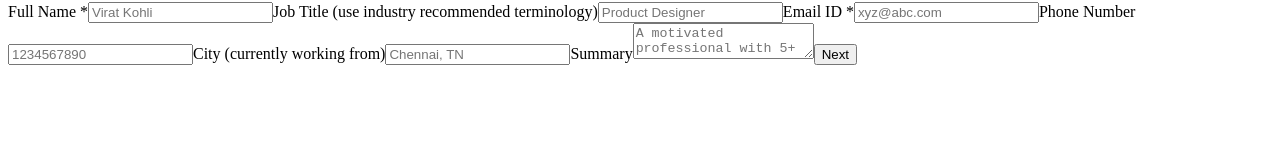
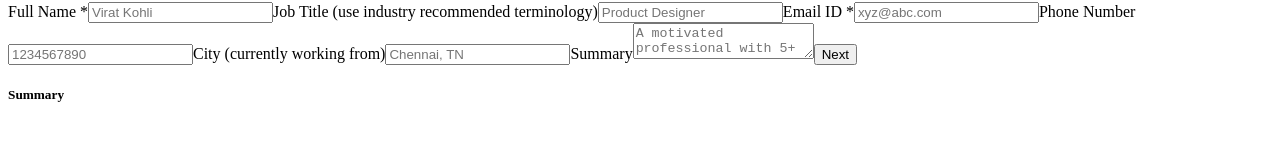
Before and after one commit to aneesh199608/odin-cv-application, a React (Vite) app: page / in a window 1280 px wide. Shown: the part 255-396 px from the top of the page. Built offline with nearby package versions, Linux system fonts and the light colour scheme.

Commit message:
chore: add other fields to display

```diff
--- a/src/GeneralPreview.jsx
+++ b/src/GeneralPreview.jsx
@@ -2,8 +2,26 @@ export default function GeneralPreview({ data }) {
     console.log('Rendering Preview');
     return (
         <aside className="preview">
-        <h3>{data.general.fullName}</h3>
-        <p>{data.general.jobTitle}</p>
+            <div className="preview-header">
+                <h2 className="header-fullName">{data.general.fullName}</h2>
+                <h4 className="header-jobTitle">{data.general.jobTitle}</h4>
+                <div className="header-contact">
+                    <p className="header-email">{data.general.email}</p>
+                    <p className="header-phone">{data.general.phone}</p>
+                    <p className="header-location">{data.general.location}</p>
+                </div>
+            </div>
+            <div className="preview-main">
+                <div className="summary">
+                    <div className="summary-title">
+                        {/* <svg></svg> */}
+                        <h5 className="summary-text">Summary</h5>
+                    </div>
+                    <p className="summary-description">{data.general.summary}</p>
+                </div>
+            </div>
+
+
         </aside>
     );
 }
```
